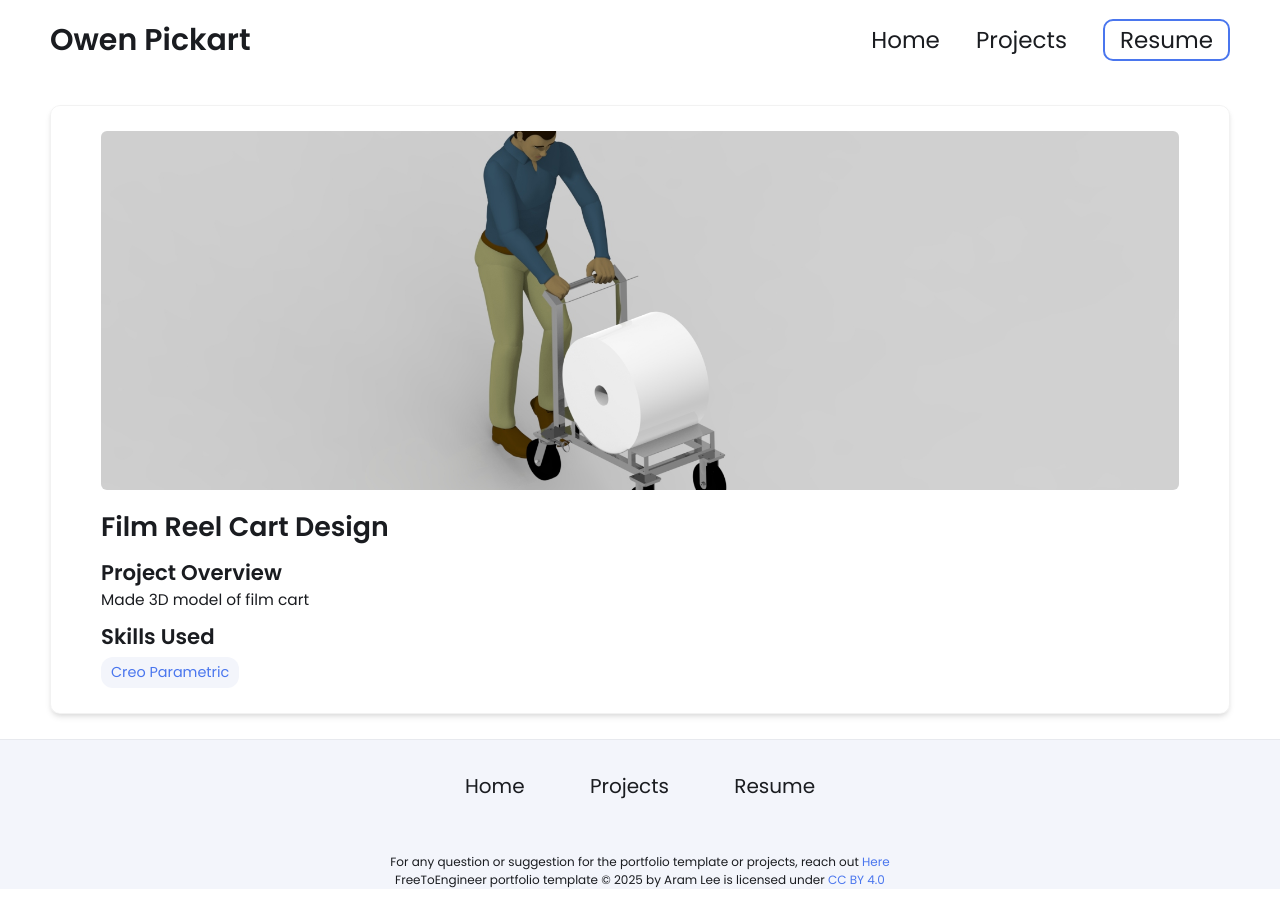
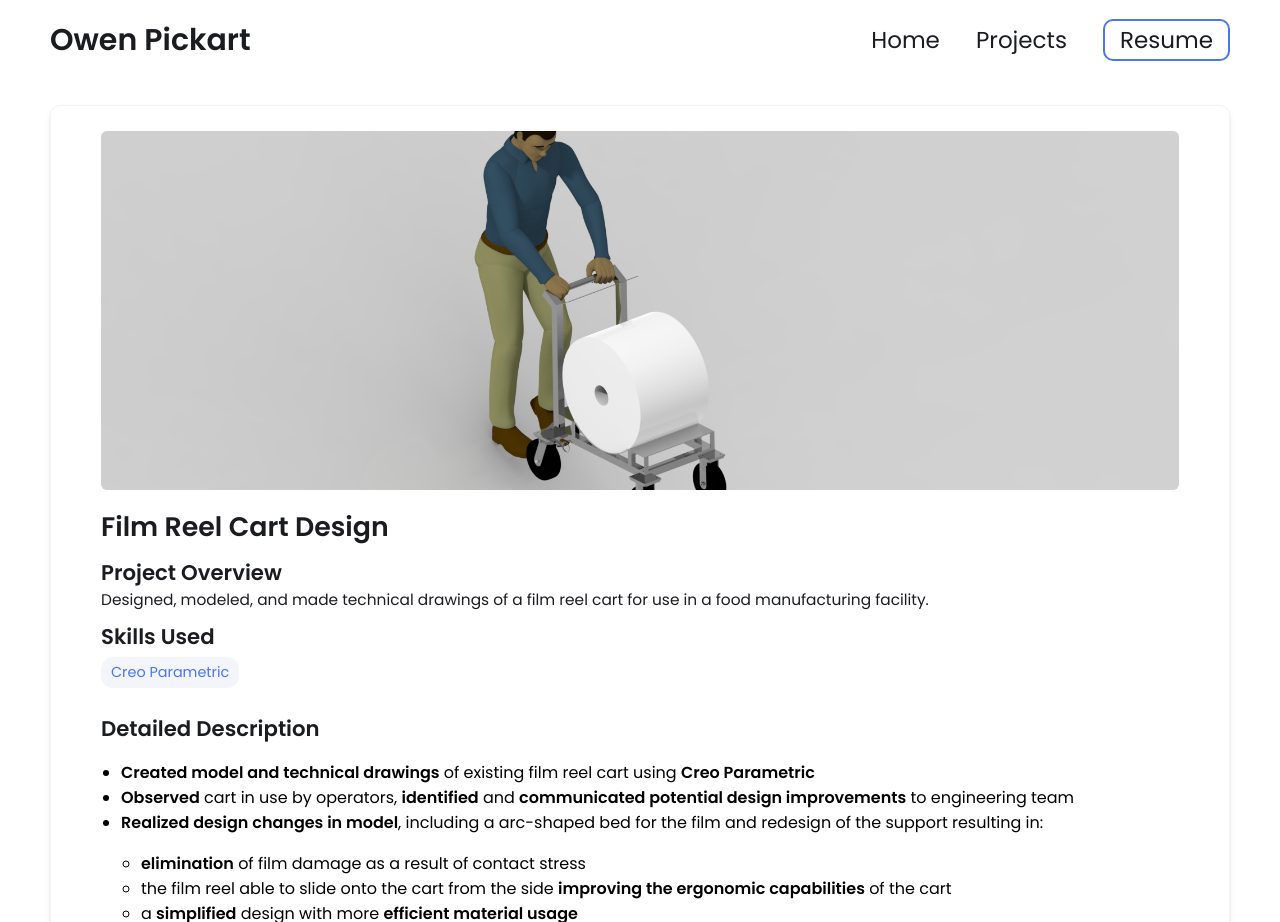
Before and after one commit to owenpickart/owenpickart.github.io, a Jekyll site: the page built from _projects/film_reel_cart/index.md, in a window 1280 px wide and 1400 px high. Shown: the top 922 px of the window. Built offline with Jekyll 4.4.1, drawn with Linux system fonts in a browser that asks for light colours; some of the changed text lies outside the part shown; grey boxes are pictures that could not be loaded.

Commit message:
Update index.md

```diff
--- a/_projects/film_reel_cart/index.md
+++ b/_projects/film_reel_cart/index.md
@@ -1,8 +1,19 @@
 ---
 layout: post
 title: Film Reel Cart Design
-description: Made 3D model of film cart
+description: Designed, modeled, and made technical drawings of a film reel cart for use in a food manufacturing facility.
 skills:
 - Creo Parametric
 main-image: /creo.jpg
 ---
+## Detailed Description
+- **Created model and technical drawings** of existing film reel cart using **Creo Parametric**
+- **Observed** cart in use by operators, **identified** and **communicated potential design improvements** to engineering team
+- **Realized design changes in model**, including a arc-shaped bed for the film and redesign of the support resulting in:
+  - **elimination** of film damage as a result of contact stress
+  - the film reel able to slide onto the cart from the side **improving the ergonomic capabilities** of the cart
+  - a **simplified** design with more **efficient material usage**
+{% include image-gallery.html images="{origfilmcart.jpg}, {newfilmcart.jpg}" height="400" %}
+- **Communicated** drawings with fabricators, receiving a quote for its contruction
+- Film cart is **currently used** in a food manufacturing facility
+---
```
